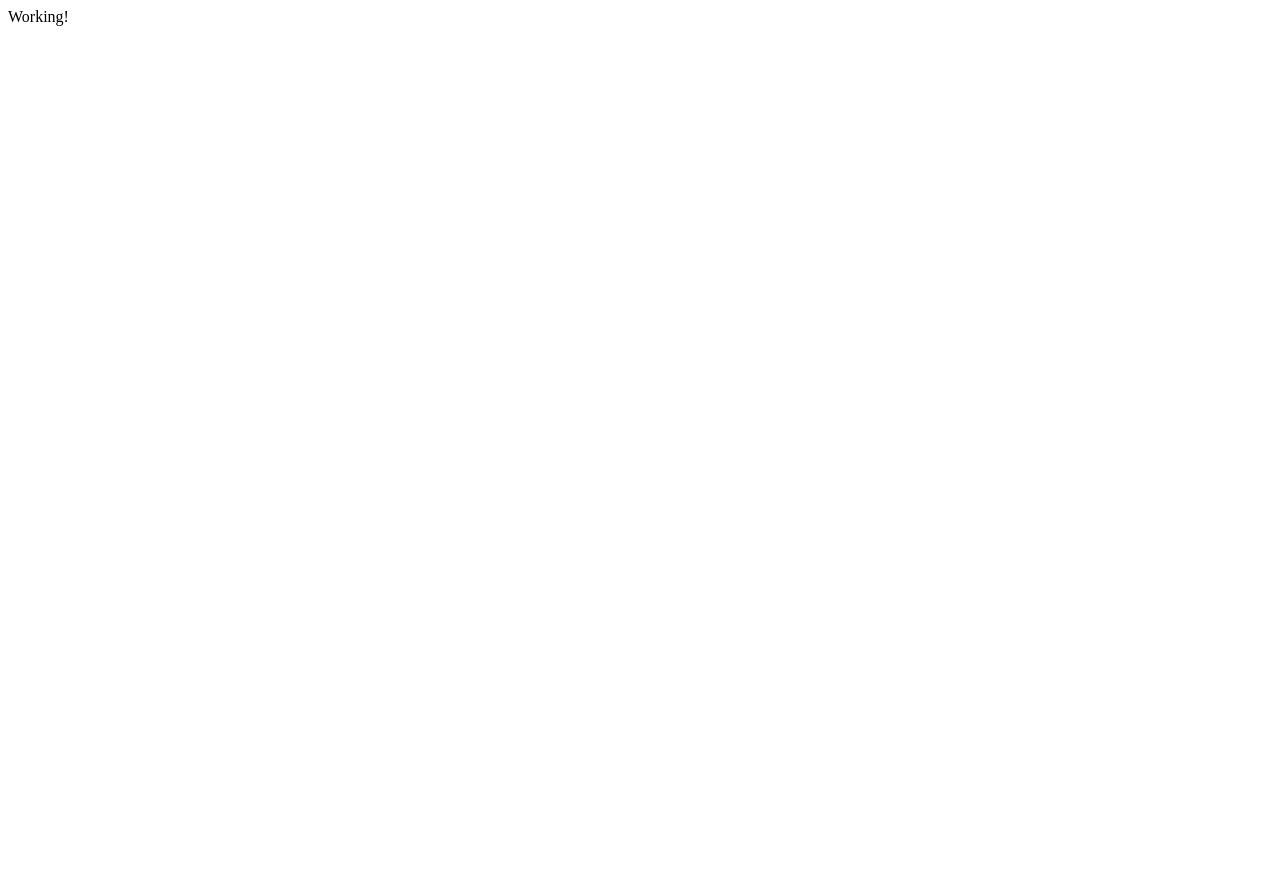
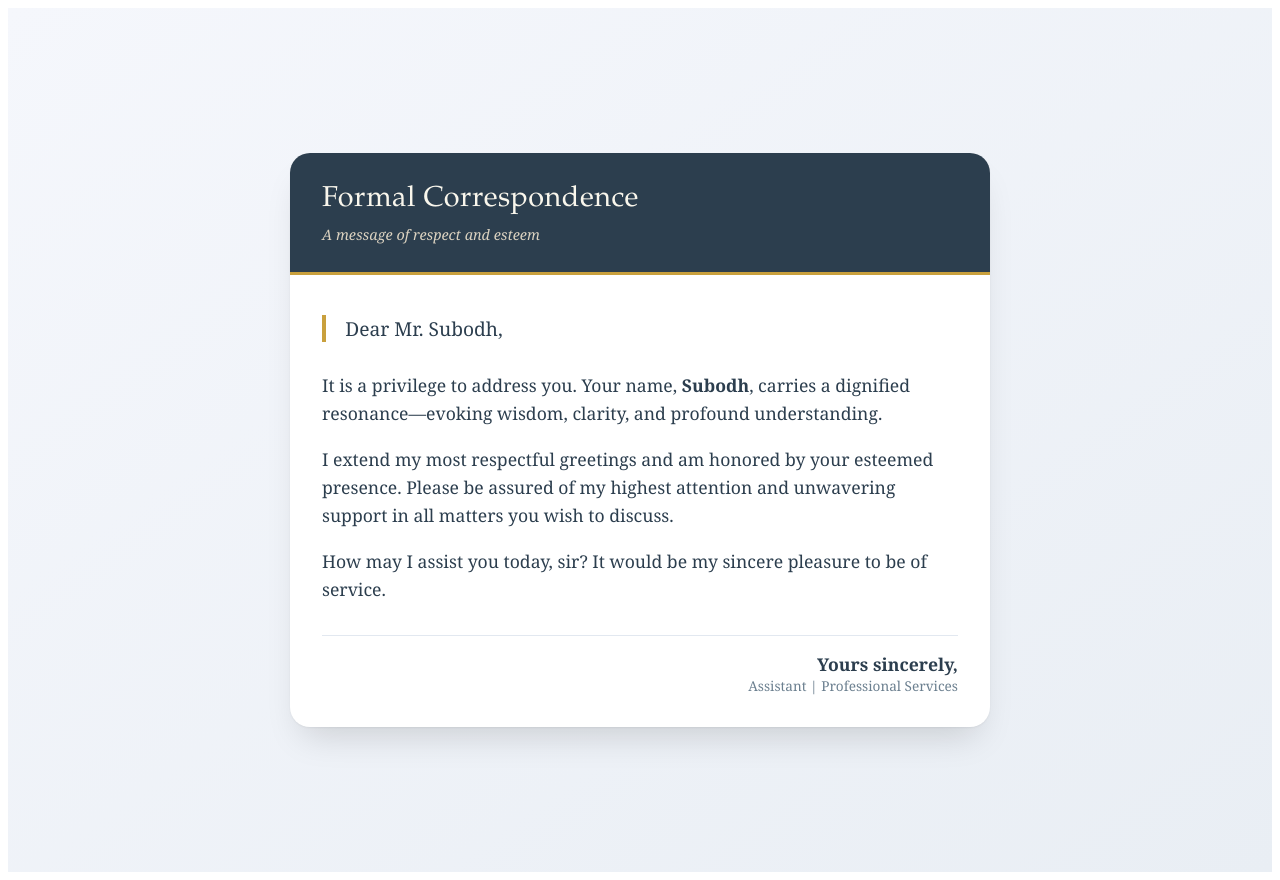
Before and after one commit to Subodh-Shah/_op_CV-App, a React (Vite) app: page / in a window 1280 px wide. Before the commit the page ends 800 px from the top, so only its background shows below. Built offline with nearby package versions, Linux system fonts and the light colour scheme.

Commit message:
change app component

```diff
--- a/src/App.jsx
+++ b/src/App.jsx
@@ -1,3 +1,111 @@
-export default function App() {
-  return <>Working!</>
-}
+import React from 'react';
+
+const App = () => {
+  const styles = {
+    container: {
+      background: 'linear-gradient(145deg, #f5f7fc 0%, #e9eef4 100%)',
+      minHeight: '100vh',
+      display: 'flex',
+      alignItems: 'center',
+      justifyContent: 'center',
+      fontFamily: "'Georgia', 'Times New Roman', Times, serif",
+      padding: '2rem',
+      margin: 0,
+    },
+    card: {
+      maxWidth: '700px',
+      width: '100%',
+      background: '#ffffff',
+      borderRadius: '1.25rem',
+      boxShadow: '0 20px 35px -12px rgba(0, 0, 0, 0.15), 0 1px 2px rgba(0, 0, 0, 0.05)',
+      overflow: 'hidden',
+    },
+    header: {
+      background: '#2c3e4e',
+      padding: '1.8rem 2rem',
+      borderBottom: '3px solid #c9a03d',
+    },
+    headerTitle: {
+      color: '#f9f6ec',
+      fontSize: '1.8rem',
+      fontWeight: 500,
+      letterSpacing: '0.5px',
+      fontFamily: "'Palatino', 'Georgia', serif",
+      margin: 0,
+    },
+    headerSub: {
+      color: '#dcd3c1',
+      fontSize: '0.9rem',
+      marginTop: '0.5rem',
+      fontStyle: 'italic',
+    },
+    content: {
+      padding: '2.5rem 2rem 2rem 2rem',
+    },
+    salutation: {
+      fontSize: '1.2rem',
+      color: '#2c3e4e',
+      borderLeft: '4px solid #c9a03d',
+      paddingLeft: '1.2rem',
+      marginBottom: '1.8rem',
+      fontWeight: 500,
+    },
+    message: {
+      fontSize: '1.1rem',
+      lineHeight: 1.6,
+      color: '#2c3e4e',
+      marginBottom: '2rem',
+    },
+    paragraph: {
+      marginBottom: '1rem',
+    },
+    signature: {
+      marginTop: '2rem',
+      paddingTop: '1rem',
+      borderTop: '1px solid #e2e8f0',
+      fontSize: '1rem',
+      color: '#4a627a',
+      textAlign: 'right',
+    },
+    signatureName: {
+      fontWeight: 600,
+      fontSize: '1.1rem',
+      color: '#2c3e4e',
+    },
+    signatureTitle: {
+      fontSize: '0.85rem',
+      color: '#6b7f8f',
+    },
+  };
+
+  return (
+    <div style={styles.container}>
+      <div style={styles.card}>
+        <div style={styles.header}>
+          <h1 style={styles.headerTitle}>Formal Correspondence</h1>
+          <div style={styles.headerSub}>A message of respect and esteem</div>
+        </div>
+        <div style={styles.content}>
+          <div style={styles.salutation}>Dear Mr. Subodh,</div>
+          <div style={styles.message}>
+            <p style={styles.paragraph}>
+              It is a privilege to address you. Your name, <strong>Subodh</strong>, carries a dignified resonance—evoking wisdom, clarity, and profound understanding.
+            </p>
+            <p style={styles.paragraph}>
+              I extend my most respectful greetings and am honored by your esteemed presence. Please be assured of my highest attention and unwavering support in all matters you wish to discuss.
+            </p>
+            <p style={styles.paragraph}>
+              How may I assist you today, sir? It would be my sincere pleasure to be of service.
+            </p>
+          </div>
+          <div style={styles.signature}>
+            <div style={styles.signatureName}>Yours sincerely,</div>
+            <div style={styles.signatureTitle}>Assistant | Professional Services</div>
+          </div>
+        </div>
+      </div>
+    </div>
+  );
+};
+
+export default App;
```
